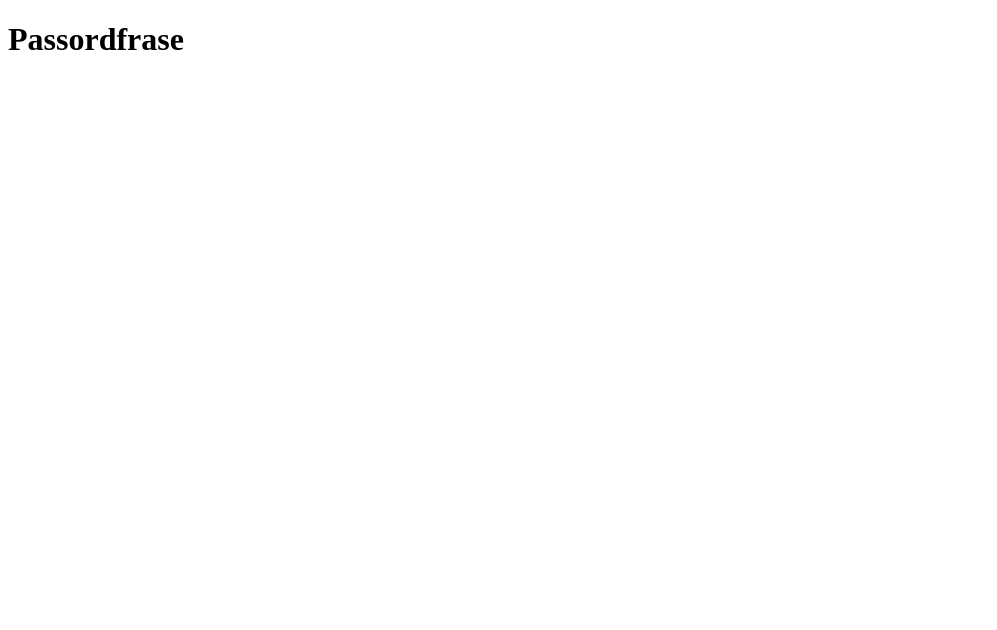
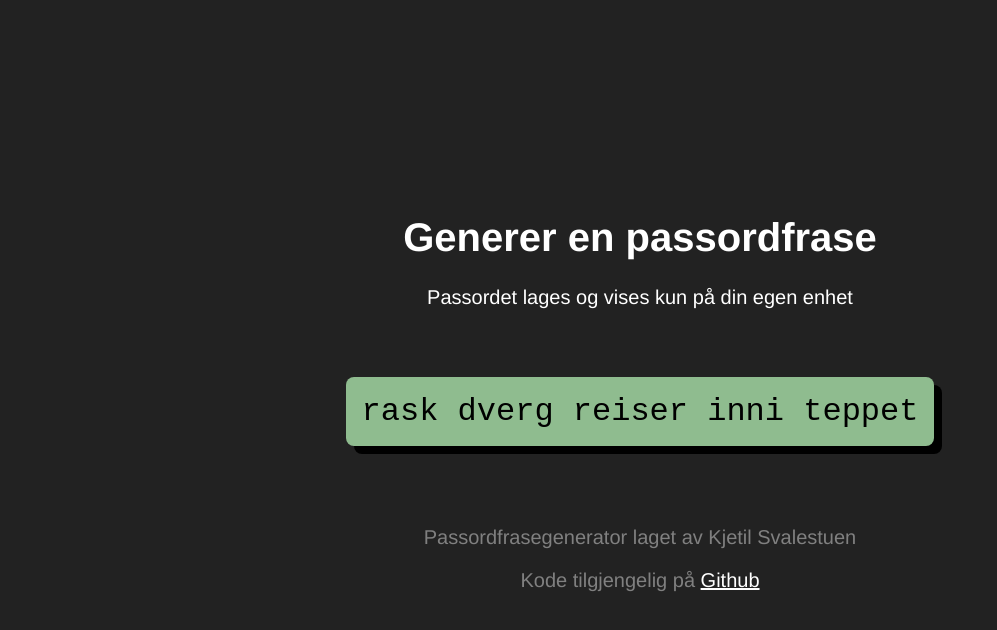
Before and after one commit to kjesvale/passordfrase, a website built with Parcel: page src/index.html in a window 1280 px wide. Shown: the whole page, without its empty margins (0-997 px from the left). Built offline with nearby package versions, Linux system fonts and the light colour scheme.

Commit message:
Kjør algoritmen på en enkel, stylet side

```diff
--- a/package.json
+++ b/package.json
@@ -3,7 +3,7 @@
     "version": "1.0.0",
     "main": "src/index.html",
     "scripts": {
-        "start": "parcel src/index.html",
+        "start": "parcel serve src/index.html",
         "build": "parcel build src/index.html"
     },
     "devDependencies": {
--- a/src/algoritme/opprett-passord.ts
+++ b/src/algoritme/opprett-passord.ts
@@ -29,14 +29,14 @@ const velgTilfeldigOrd = (ordsett: Ordsett) => {
     return ordsett[index];
 };
 
-const antallMuligeKombinasjoner = (setning: Ordklasse[]) =>
+const erstattMellomromMedSeparator = (ord: string, separator: Separator) =>
+    ord.replace(/ /g, separator);
+
+export const antallMuligeKombinasjoner = (setning: Ordklasse[]) =>
     setning.reduce(
         (numberOfCombinations, ordklasse) => numberOfCombinations * alleOrdsett[ordklasse].length,
         1
     );
-
-const erstattMellomromMedSeparator = (ord: string, separator: Separator) =>
-    ord.replace(/ /g, separator);
 
 const opprettPassord = (setning: Ordklasse[], separator: Separator = Separator.Space): string => {
     let passordfrase = '';
@@ -56,36 +56,4 @@ const opprettPassord = (setning: Ordklasse[], separator: Separator = Separator.S
     return passordfrase;
 };
 
-const standardSetning: Ordklasse[] = [
-    Ordklasse.SubjektBestemt,
-    Ordklasse.Verb,
-    Ordklasse.Adverb,
-    Ordklasse.PreposisjonEntall,
-    Ordklasse.StederBestemt,
-];
-
-const alternativSetning: Ordklasse[] = [
-    Ordklasse.Adjektiv,
-    Ordklasse.SubjektUbestemt,
-    Ordklasse.Verb,
-    Ordklasse.PreposisjonEntall,
-    Ordklasse.StederBestemt,
-];
-
-const kombinertSetning: Ordklasse[] = [
-    Ordklasse.Adjektiv,
-    Ordklasse.SubjektUbestemt,
-    Ordklasse.Verb,
-    Ordklasse.Adverb,
-    Ordklasse.PreposisjonEntall,
-    Ordklasse.StederBestemt,
-];
-
-const femTilfeldigeOrd: Ordklasse[] = Array(5).fill(Ordklasse.AlleOrd);
-
-console.log(opprettPassord(standardSetning), antallMuligeKombinasjoner(standardSetning));
-console.log(opprettPassord(alternativSetning), antallMuligeKombinasjoner(alternativSetning));
-console.log(opprettPassord(kombinertSetning), antallMuligeKombinasjoner(kombinertSetning));
-console.log(opprettPassord(femTilfeldigeOrd), antallMuligeKombinasjoner(femTilfeldigeOrd));
-
 export default opprettPassord;
--- /dev/null
+++ b/src/index.css
@@ -0,0 +1,50 @@
+body {
+    margin: 0;
+    display: flex;
+    flex-direction: column;
+    justify-content: center;
+    min-height: 100vh;
+
+    color: white;
+    font-family: 'Helvetica', 'sans-serif';
+    font-size: 1.25rem;
+    background-color: #222;
+}
+
+p {
+    margin-top: 0;
+}
+
+main, footer {
+    display: flex;
+    flex-direction: column;
+    align-items: center;
+}
+
+output {
+    color: black;
+    background-color: darkseagreen;
+    font-family: monospace;
+    font-size: 2rem;
+    padding: 1rem;
+    margin: 3rem 1rem 5rem;
+    border-radius: 0.5rem;
+    min-width: 25rem;
+    box-shadow: 0.5rem 0.5rem 0 black;
+}
+
+a {
+    color: white;
+}
+
+a:hover {
+    text-decoration: none;
+}
+
+footer {
+    color: gray;
+}
+
+footer p {
+    margin-top: 0;
+}
--- a/src/index.html
+++ b/src/index.html
@@ -3,10 +3,19 @@
     <head>
         <meta charset="utf-8" />
         <meta name="viewport" content="width=device-width, initial-scale=1.0" />
-        <title>Passordfrase</title>
+        <link rel ="stylesheet" type="text/css" href="index.css" />
+        <title>Generer en passordfrase</title>
     </head>
     <body>
-        <h1>Passordfrase</h1>
+        <main>
+            <h1>Generer en passordfrase</h1>
+            <p>Passordet lages og vises kun på din egen enhet</p>
+            <output id="passord"></output>
+        </main>
+        <footer>
+            <p>Passordfrasegenerator laget av Kjetil Svalestuen</p>
+            <p>Kode tilgjengelig på <a href="https://github.com/kjesvale/passordfrase">Github</link></p>
+        </footer>
     </body>
-    <script src="algoritme/opprett-passord.ts"></script>
+    <script src="index.ts"></script>
 </html>
--- /dev/null
+++ b/src/index.ts
@@ -0,0 +1,32 @@
+import opprettPassord, { antallMuligeKombinasjoner } from './algoritme/opprett-passord';
+import { Ordklasse } from './algoritme/typer';
+
+const standardSetning: Ordklasse[] = [
+    Ordklasse.SubjektBestemt,
+    Ordklasse.Verb,
+    Ordklasse.Adverb,
+    Ordklasse.PreposisjonEntall,
+    Ordklasse.StederBestemt,
+];
+
+const alternativSetning: Ordklasse[] = [
+    Ordklasse.Adjektiv,
+    Ordklasse.SubjektUbestemt,
+    Ordklasse.Verb,
+    Ordklasse.PreposisjonEntall,
+    Ordklasse.StederBestemt,
+];
+
+const kombinertSetning: Ordklasse[] = [
+    Ordklasse.Adjektiv,
+    Ordklasse.SubjektUbestemt,
+    Ordklasse.Verb,
+    Ordklasse.Adverb,
+    Ordklasse.PreposisjonEntall,
+    Ordklasse.StederBestemt,
+];
+
+const femTilfeldigeOrd: Ordklasse[] = Array(5).fill(Ordklasse.AlleOrd);
+
+const passordOutput = document.querySelector('output#passord');
+passordOutput.textContent = opprettPassord(alternativSetning);
```
Also changed, not shown: 1 other file.
